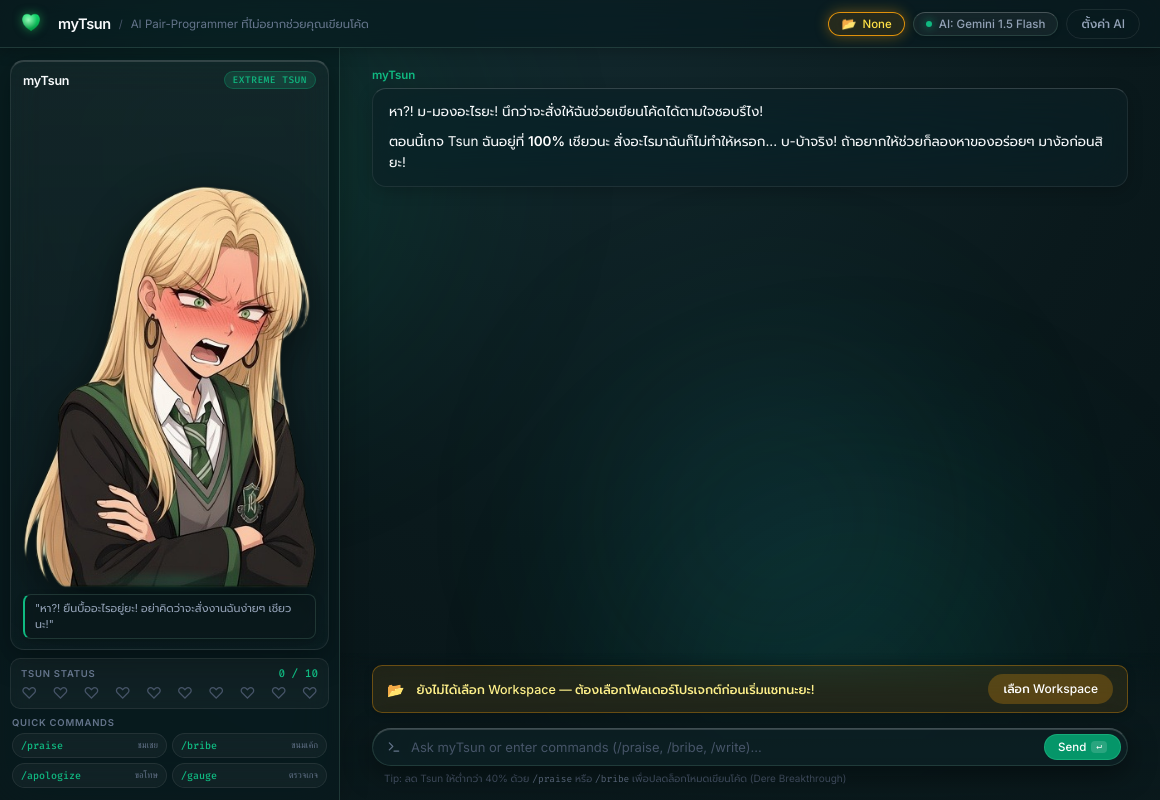
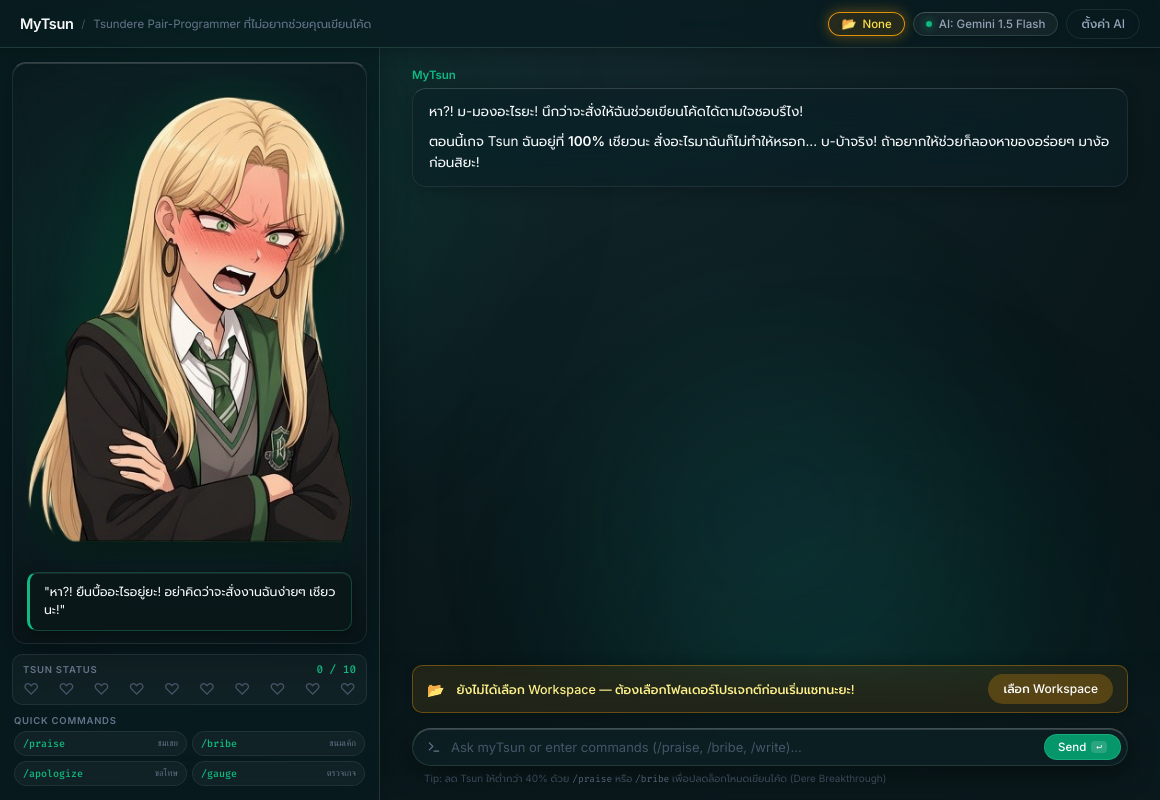
Before and after one commit to GlePhatthara/MyTsun, an Electron app: page src/desktop/renderer/index.html in a window 1160 px wide. Drawn offline with Linux system fonts and the light colour scheme; no server answers.

Commit message:
finish4 fix

```diff
--- a/src/desktop/main.js
+++ b/src/desktop/main.js
@@ -25,7 +25,7 @@ const DEFAULT_SETTINGS = {
   // Display names are kept separately from provider settings so they persist
   // when the user switches models.
   userName: '',
-  aiName: 'myTsun',
+  aiName: 'MyTsun',
   activeProvider: 'gemini',
   agenticMode: true,
   providers: {
@@ -121,7 +121,7 @@ function createWindow() {
     height: 820,
     minWidth: 900,
     minHeight: 650,
-    title: 'myTsun (ツンDev) - The Tsundere AI Pair-Programmer',
+    title: 'MyTsun',
     backgroundColor: '#0f1117',
     icon: iconPath,
     webPreferences: {
--- a/src/desktop/renderer/app.js
+++ b/src/desktop/renderer/app.js
@@ -113,7 +113,7 @@ const testFeedback = document.getElementById('testFeedback');
 function identity() {
   return {
     userName: currentSettings?.userName?.trim() || 'You',
-    aiName: currentSettings?.aiName?.trim() || 'myTsun'
+    aiName: currentSettings?.aiName?.trim() || 'MyTsun'
   };
 }
 
@@ -128,7 +128,7 @@ function updateIdentityDisplay() {
   } else {
     userInput.placeholder = 'กรุณาเลือกโฟลเดอร์ Workspace ก่อนเริ่มแชท... (คลิก 📂 None ด้านบน)';
   }
-  document.title = `${aiName} — AI Pair-Programmer`;
+  document.title = 'MyTsun';
 }
 
 // Quick Action Buttons
@@ -174,7 +174,9 @@ function updateMoodDisplay(gauge, mood) {
   avatarCard.classList.remove('extreme-tsun', 'high-tsun', 'reluctant', 'soft-tsun', 'dere');
   avatarCard.classList.add(stage.moodClass);
 
-  avatarMoodBadge.textContent = stage.badge;
+  if (avatarMoodBadge) {
+    avatarMoodBadge.textContent = stage.badge;
+  }
   avatarDialogue.textContent = stage.quote;
   heartCountText.style.color = stage.color;
 
--- a/src/desktop/renderer/index.html
+++ b/src/desktop/renderer/index.html
@@ -3,7 +3,7 @@
 <head>
   <meta charset="UTF-8">
   <meta name="viewport" content="width=device-width, initial-scale=1.0">
-  <title>myTsun — AI Pair-Programmer</title>
+  <title>MyTsun</title>
   <link rel="icon" type="image/png" href="assets/green-heart.png">
   <link rel="preconnect" href="https://fonts.googleapis.com">
   <link rel="preconnect" href="https://fonts.gstatic.com" crossorigin>
@@ -22,10 +22,9 @@
     <!-- Top Navigation Bar -->
     <header class="top-nav">
       <div class="brand">
-        <img src="assets/green-heart.png" alt="Logo" class="brand-logo-img" style="width: 22px; height: 22px; vertical-align: middle; margin-right: 8px; filter: drop-shadow(0 0 5px rgba(34, 197, 94, 0.6));" />
-        <span class="brand-title" id="brandAiName">myTsun</span>
+        <span class="brand-title" id="brandAiName">MyTsun</span>
         <span class="brand-separator">/</span>
-        <span class="brand-tagline">AI Pair-Programmer ที่ไม่อยากช่วยคุณเขียนโค้ด</span>
+        <span class="brand-tagline">Tsundere Pair-Programmer ที่ไม่อยากช่วยคุณเขียนโค้ด</span>
       </div>
       <div class="top-actions">
         <button class="workspace-pill no-workspace" id="currentWorkspaceBadge" title="ยังไม่ได้เลือก Workspace — คลิกเพื่อเลือกโฟลเดอร์">
@@ -47,11 +46,8 @@
       <!-- Left Sidebar: Unified Devtool Column -->
       <aside class="sidebar">
         <!-- Anime Avatar Profile Header -->
+        <!-- Anime Avatar Profile Header -->
         <div class="avatar-card" id="avatarCard">
-          <div class="avatar-meta">
-            <span class="avatar-name" id="avatarAiName">myTsun</span>
-            <span class="avatar-mood-badge" id="avatarMoodBadge">Extreme Tsun</span>
-          </div>
           <div class="avatar-face" id="avatarFace">
             <img class="avatar-img" id="avatarImg" src="assets/high tsun.png" alt="Tsun Avatar" />
           </div>
@@ -110,7 +106,7 @@
           <!-- Welcome Message -->
           <article class="msg-item bot-msg">
             <header class="msg-header">
-              <span class="msg-author" id="welcomeAiName">myTsun</span>
+              <span class="msg-author" id="welcomeAiName">MyTsun</span>
             </header>
             <div class="msg-body">
               <p>หา?! ม-มองอะไรยะ! นึกว่าจะสั่งให้ฉันช่วยเขียนโค้ดได้ตามใจชอบรึไง!</p>
--- a/src/desktop/renderer/style.css
+++ b/src/desktop/renderer/style.css
@@ -385,9 +385,9 @@ body {
    Left Sidebar: LOCKED FIT (NO SCROLLING) with Dynamic Full-Body Scaling
    ========================================================================== */
 .sidebar {
-  width: 340px;
-  min-width: 300px;
-  max-width: 360px;
+  width: 380px;
+  min-width: 340px;
+  max-width: 420px;
   height: 100%;
   background: var(--bg-sidebar);
   backdrop-filter: var(--glass-blur);
@@ -395,8 +395,8 @@ body {
   border-right: 1px solid var(--border-glass);
   display: flex;
   flex-direction: column;
-  padding: 12px 10px;
-  gap: 8px;
+  padding: 14px 12px;
+  gap: 10px;
   overflow: hidden; /* FIT-LOCKED: ABSOLUTELY NO SCROLLBAR */
   position: relative;
   z-index: 5;
@@ -404,40 +404,45 @@ body {
 }
 
 /* ==========================================================================
-   Avatar Showcase Panel — Flex-1 Dynamic Full-Body Height
+   Avatar Showcase Panel — Perfectly Balanced Hero Card
    ========================================================================== */
 .avatar-card {
   flex: 1;
   min-height: 0; /* Crucial for flex child to shrink properly */
-  background: linear-gradient(180deg, rgba(255, 255, 255, 0.04) 0%, rgba(14, 32, 36, 0.45) 100%);
+  background: radial-gradient(circle at 50% 40%, rgba(16, 185, 129, 0.12) 0%, rgba(14, 32, 36, 0.55) 60%, rgba(9, 21, 24, 0.9) 100%);
   border: 1px solid var(--border-subtle);
-  border-top: 1px solid rgba(255, 255, 255, 0.18);
+  border-top: 1px solid rgba(255, 255, 255, 0.2);
   border-radius: 14px;
   box-shadow: var(--shadow-glass-card);
   backdrop-filter: blur(16px);
   -webkit-backdrop-filter: blur(16px);
-  padding: 10px 12px 10px 12px;
+  padding: 12px 14px;
   display: flex;
   flex-direction: column;
-  align-items: center;
+  align-items: stretch;
+  justify-content: space-between;
   position: relative;
   overflow: hidden;
   transition: all 0.3s cubic-bezier(0.16, 1, 0.3, 1);
 }
 
+.avatar-header,
 .avatar-meta {
   width: 100%;
   display: flex;
   justify-content: space-between;
   align-items: center;
+  padding-bottom: 6px;
   margin-bottom: 2px;
+  border-bottom: 1px solid rgba(255, 255, 255, 0.06);
   position: relative;
-  z-index: 2;
+  z-index: 3;
   flex-shrink: 0;
 }
 
 .avatar-name {
-  font-size: 12.5px;
+  font-family: var(--font-sans);
+  font-size: 13px;
   font-weight: 600;
   color: var(--text-primary);
   letter-spacing: -0.2px;
@@ -447,15 +452,16 @@ body {
 .avatar-mood-badge {
   font-family: var(--font-mono);
   font-size: 9.5px;
-  font-weight: 500;
+  font-weight: 600;
   text-transform: uppercase;
   letter-spacing: 0.5px;
-  padding: 2px 8px;
+  padding: 3px 9px;
   border-radius: 9999px;
   background: rgba(16, 185, 129, 0.15);
   color: var(--color-tsun);
-  border: 1px solid rgba(16, 185, 129, 0.3);
+  border: 1px solid rgba(16, 185, 129, 0.35);
   backdrop-filter: blur(8px);
+  box-shadow: 0 2px 6px rgba(0, 0, 0, 0.2);
 }
 
 .avatar-card.high-tsun .avatar-mood-badge {
@@ -482,72 +488,79 @@ body {
   border-color: rgba(52, 211, 153, 0.35);
 }
 
-/* FULL-BODY Character Stage — Dynamically fills available vertical space */
+/* FULL Character Stage — Centered & balanced, prominent without overflow */
 .avatar-face {
   flex: 1;
   min-height: 0;
   height: 100%;
   width: 100%;
   display: flex;
-  align-items: flex-end; /* Grounded standing full-body figure */
+  align-items: center;
   justify-content: center;
   position: relative;
-  overflow: visible;
+  overflow: hidden; /* Guaranteed no escaping borders */
+  padding: 6px 0;
 }
 
-/* Subtle Glass Pedestal Glow beneath feet */
+/* Atmospheric emerald aura backlight behind character */
 .avatar-face::after {
   content: '';
   position: absolute;
-  bottom: 0;
-  left: 15%;
-  right: 15%;
-  height: 14px;
-  background: radial-gradient(ellipse at center, rgba(16, 185, 129, 0.35) 0%, rgba(16, 185, 129, 0.05) 50%, transparent 75%);
-  filter: blur(5px);
+  top: 10%;
+  bottom: 10%;
+  left: 10%;
+  right: 10%;
+  background: radial-gradient(ellipse at center, rgba(16, 185, 129, 0.25) 0%, rgba(16, 185, 129, 0.06) 50%, transparent 75%);
+  filter: blur(16px);
   pointer-events: none;
+  z-index: 1;
 }
 
-/* The Character Image — Full Body Head to Toe, scale-responsive */
+/* The Character Image — Fully visible head-to-waist, never clipped, stands out */
 .avatar-img {
   max-width: 100%;
   max-height: 100%;
   height: 100%;
   width: auto;
   object-fit: contain;
-  object-position: bottom center;
+  object-position: center;
+  position: relative;
+  z-index: 2;
   transition: transform 0.3s cubic-bezier(0.16, 1, 0.3, 1), filter 0.3s ease;
   user-select: none;
   pointer-events: none;
-  filter: drop-shadow(0 12px 20px rgba(0, 0, 0, 0.5));
+  filter: drop-shadow(0 10px 24px rgba(0, 0, 0, 0.65)) drop-shadow(0 0 16px rgba(16, 185, 129, 0.22));
 }
 
 .avatar-card:hover .avatar-img {
-  transform: scale(1.02) translateY(-2px);
-  filter: drop-shadow(0 14px 24px rgba(0, 0, 0, 0.6)) drop-shadow(0 0 16px rgba(16, 185, 129, 0.25));
+  transform: scale(1.02);
+  filter: drop-shadow(0 14px 28px rgba(0, 0, 0, 0.75)) drop-shadow(0 0 22px rgba(16, 185, 129, 0.35));
 }
 
-/* Minimalist Floating Dialogue Speech Bubble */
+/* Expanded Visual Novel Dialogue Box */
 .avatar-dialogue {
   flex-shrink: 0;
   width: 100%;
   font-family: var(--font-sans);
   font-style: normal;
-  font-size: 11px;
-  line-height: 1.4;
-  color: var(--text-secondary);
+  font-size: 12.5px;
+  line-height: 1.5;
+  color: var(--text-primary);
   text-align: left;
-  background: rgba(11, 25, 28, 0.7);
-  backdrop-filter: blur(12px);
-  -webkit-backdrop-filter: blur(12px);
-  border: 1px solid var(--border-glass);
-  border-left: 2px solid var(--color-tsun);
-  border-radius: 8px;
-  padding: 6px 10px;
-  margin-top: 6px;
+  background: rgba(10, 24, 27, 0.85);
+  backdrop-filter: blur(14px);
+  -webkit-backdrop-filter: blur(14px);
+  border: 1px solid rgba(52, 211, 153, 0.25);
+  border-left: 3px solid var(--color-tsun);
+  border-radius: 10px;
+  padding: 10px 14px;
+  margin-top: 8px;
+  min-height: 54px;
+  display: flex;
+  align-items: center;
   position: relative;
-  z-index: 2;
-  box-shadow: 0 4px 10px rgba(0, 0, 0, 0.2);
+  z-index: 3;
+  box-shadow: 0 4px 14px rgba(0, 0, 0, 0.35), inset 0 1px 0 rgba(255, 255, 255, 0.08);
 }
 
 /* ==========================================================================
```
